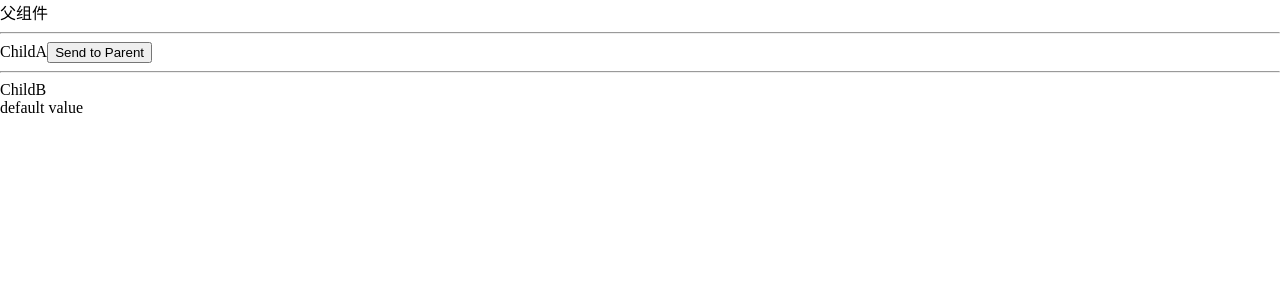
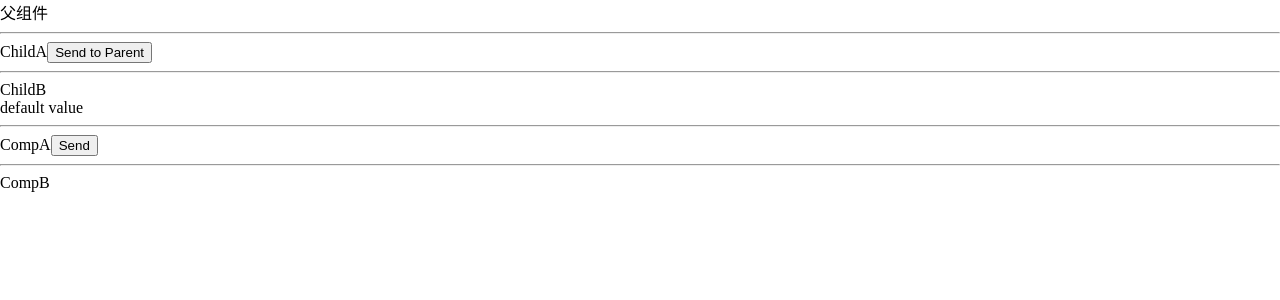
Before and after one commit to AJniu/drill-v3-ts, a Vue app in the folder vs-ts-xiaoman/: page /prop-emit in a window 1280 px wide. Shown: the top 300 px of the page. Built offline with nearby package versions, Linux system fonts and the light colour scheme.

Commit message:
add:implement eventBus by publish subscribe pattern

```diff
--- /dev/null
+++ b/vs-ts-xiaoman/src/utils/event-bus.ts
@@ -0,0 +1,42 @@
+// 定义Bus类的类型约束，BusType
+type BusType = {
+    emit: (eventName: string) => void
+    on: (eventName: string, callback: Function) => void
+}
+
+// 定义事件列表类型
+type EventListType = {
+    [key: string | number | symbol]: Array<Function>
+}
+
+// 约束类Bus必须有emit方法与on方法
+class Bus implements BusType {
+    // 定义事件列表
+    eventList: EventListType
+
+    constructor() {
+        // 初始化时间列表
+        this.eventList = {}
+    }
+
+    // 定义emit方法(发布者)
+    // 当发布者触发发布时，遍历订阅者的callback事件列表
+    emit(eventName: string, ...args: Array<any>) {
+        const callbackArr: Array<Function> = this.eventList[eventName] || []
+        console.log('emit run', callbackArr)
+        for (const callback of callbackArr) {
+            callback.apply(this, args)
+        }
+    }
+
+    // 定义监听事件方法（订阅者）
+    // 在调用Bus.on()的时候已经将callback加入订阅者的callback列表
+    on(eventName: string, callback: Function) {
+        console.log('on run') // 由此可知，此处先执行，将callback加入对应事件的callback列表
+        const callbackArr: Array<Function> = this.eventList[eventName] || []
+        callbackArr.push(callback)
+        this.eventList[eventName] = callbackArr
+    }
+}
+
+export default new Bus()
--- /dev/null
+++ b/vs-ts-xiaoman/src/views/event-bus/CompA.vue
@@ -0,0 +1,17 @@
+<template>
+    <div>
+        <span>CompA</span>
+        <button @click="sendMsg">Send</button>
+    </div>
+</template>
+
+<script setup lang='ts'>
+import Bus from "../../utils/event-bus"
+import { ref } from "vue";
+let msg = ref<string>('a msg from CompA')
+const sendMsg = () => {
+    Bus.emit("on-send", msg)
+}
+</script>
+
+<style lang='scss' scoped></style>
--- /dev/null
+++ b/vs-ts-xiaoman/src/views/event-bus/CompB.vue
@@ -0,0 +1,21 @@
+<template>
+    <div>
+        <span>CompB</span>
+        <div>
+            <p v-for="(item, index) in receivedMsg" :key="index">{{ item }}</p>
+        </div>
+    </div>
+</template>
+
+<script setup lang='ts'>
+import { reactive } from 'vue';
+import Bus from "../../utils/event-bus"
+
+const receivedMsg = reactive<string[]>([])
+
+Bus.on("on-send", (args: string) => {
+    receivedMsg.push(args)
+})
+</script>
+
+<style lang='scss' scoped></style>
--- a/vs-ts-xiaoman/src/views/prop-emit/ParentView.vue
+++ b/vs-ts-xiaoman/src/views/prop-emit/ParentView.vue
@@ -5,11 +5,18 @@
         <ChildA @a-click="getDataA"></ChildA>
         <hr>
         <ChildB :data-a="fromChildA"></ChildB>
+
+        <hr>
+        <CompA></CompA>
+        <hr>
+        <CompB></CompB>
     </div>
 </template>
 
 <script setup lang='ts'>
 import { ref } from 'vue'
+import CompA from '../event-bus/CompA.vue';
+import CompB from '../event-bus/CompB.vue';
 import ChildA from './ChildA.vue';
 import ChildB from './ChildB.vue';
 let fromChildA = ref('');
```
